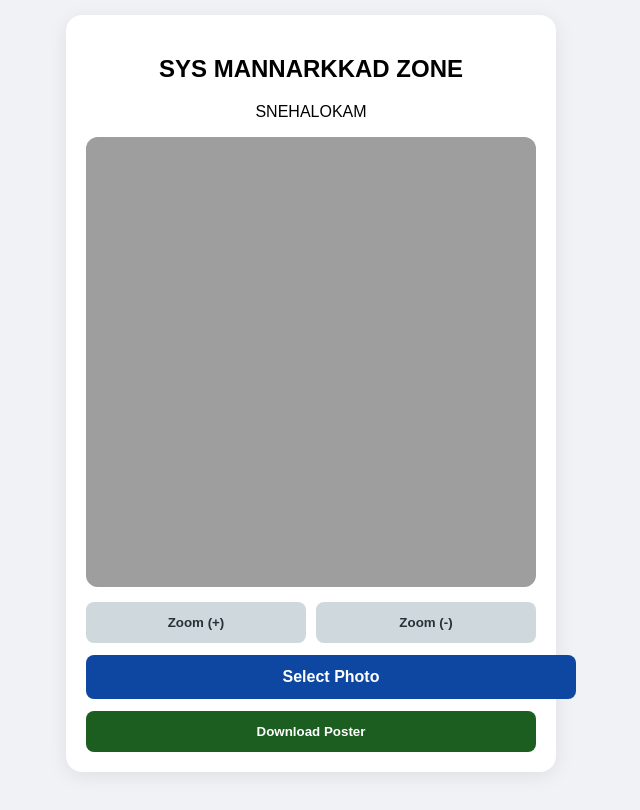
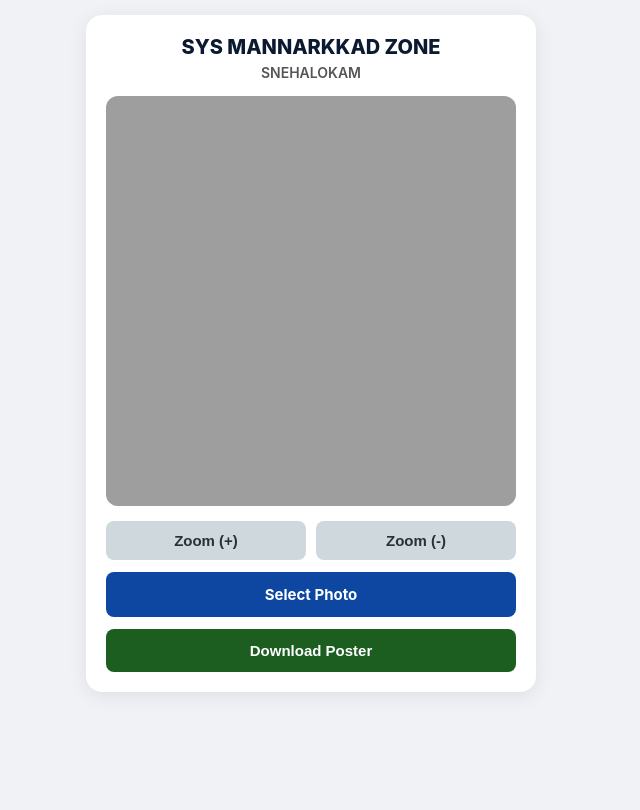
Before and after one commit to jafarsadiq206-hub/sysmannarkkad-snehalogham, a plain HTML site: page index.html in a window 1280 px wide. Both pictures are taken after a click on the button "Zoom (+)". Shown: the whole page, without its empty margins (329-969 px from the left). Drawn offline with Linux system fonts and the light colour scheme.

Commit message:
Update index.html

```diff
--- a/index.html
+++ b/index.html
@@ -3,18 +3,102 @@
 <head>
   <meta charset="UTF-8">
   <meta name="viewport" content="width=device-width, initial-scale=1.0, maximum-scale=1.0, user-scalable=no">
-  <title>SYS Mannarkkad Snehalokam</title>
+  <title>SYS Mannarkkad Snehalokam - Poster Generator</title>
   <style>
-    body { font-family: sans-serif; background-color: #f0f2f5; margin: 0; padding: 15px; display: flex; flex-direction: column; align-items: center; min-height: 100vh; }
-    .container { background: #ffffff; padding: 20px; border-radius: 16px; box-shadow: 0 4px 20px rgba(0,0,0,0.08); max-width: 450px; width: 100%; text-align: center; }
-    #canvas-container { width: 100%; background-color: #ddd; border-radius: 12px; overflow: hidden; margin-bottom: 15px; touch-action: none; position: relative; }
-    canvas { width: 100%; height: auto; display: block; }
-    .controls { display: flex; flex-direction: column; gap: 12px; }
-    .btn-group { display: flex; gap: 10px; justify-content: center; }
-    button, .file-upload-label { background-color: #0d47a1; color: white; border: none; padding: 13px 20px; border-radius: 8px; font-weight: bold; cursor: pointer; width: 100%; }
-    .secondary-btn { background-color: #cfd8dc; color: #263238; width: auto; flex: 1; }
-    .download-btn { background-color: #1b5e20; }
-    input[type="file"] { display: none; }
+    * {
+      box-sizing: border-box;
+      -webkit-tap-highlight-color: transparent;
+    }
+    body {
+      font-family: -apple-system, BlinkMacSystemFont, "Segoe UI", Roboto, Helvetica, Arial, sans-serif;
+      background-color: #f0f2f5;
+      margin: 0;
+      padding: 15px;
+      display: flex;
+      flex-direction: column;
+      align-items: center;
+      min-height: 100vh;
+    }
+    .container {
+      background: #ffffff;
+      padding: 20px;
+      border-radius: 16px;
+      box-shadow: 0 4px 20px rgba(0,0,0,0.08);
+      max-width: 450px;
+      width: 100%;
+      text-align: center;
+    }
+    h2 {
+      margin: 0 0 5px 0;
+      color: #0b1a30;
+      font-size: 20px;
+      font-weight: 800;
+    }
+    p {
+      color: #555;
+      font-size: 14px;
+      margin: 0 0 15px 0;
+      font-weight: 600;
+    }
+    #canvas-container {
+      width: 100%;
+      position: relative;
+      background-color: #e2e8f0;
+      border-radius: 12px;
+      overflow: hidden;
+      margin-bottom: 15px;
+      touch-action: none; /* മൊബൈൽ സ്ക്രോളിംഗ് ഒഴിവാക്കി ക്യാൻവാസിൽ ടച്ച് ലഭിക്കാൻ */
+      box-shadow: inset 0 0 8px rgba(0,0,0,0.05);
+    }
+    canvas {
+      width: 100%;
+      height: auto;
+      display: block;
+      cursor: grab;
+    }
+    canvas:active {
+      cursor: grabbing;
+    }
+    .controls {
+      display: flex;
+      flex-direction: column;
+      gap: 12px;
+    }
+    .btn-group {
+      display: flex;
+      gap: 10px;
+      justify-content: center;
+    }
+    button, .file-upload-label {
+      background-color: #0d47a1;
+      color: white;
+      border: none;
+      padding: 13px 20px;
+      border-radius: 8px;
+      font-size: 15px;
+      font-weight: bold;
+      cursor: pointer;
+      display: inline-block;
+      width: 100%;
+      box-sizing: border-box;
+      transition: 0.2s;
+    }
+    .secondary-btn {
+      background-color: #cfd8dc;
+      color: #263238;
+      width: auto;
+      flex: 1;
+      padding: 11px;
+    }
+    .download-btn {
+      background-color: #1b5e20;
+    }
+    .download-btn:active, button:active {
+      transform: scale(0.98);
+    }
+    input[type="file"] {
+      display: none;
+    }
   </style>
 </head>
 <body>
@@ -22,16 +106,20 @@
   <div class="container">
     <h2>SYS MANNARKKAD ZONE</h2>
     <p>SNEHALOKAM</p>
+
     <div id="canvas-container">
       <canvas id="posterCanvas" width="1080" height="1080"></canvas>
     </div>
+
     <div class="controls">
       <div class="btn-group">
         <button type="button" class="secondary-btn" id="zoomInBtn">Zoom (+)</button>
         <button type="button" class="secondary-btn" id="zoomOutBtn">Zoom (-)</button>
       </div>
+
       <label class="file-upload-label" for="imageLoader">Select Photo</label>
       <input type="file" id="imageLoader" accept="image/*">
+
       <button type="button" class="download-btn" id="downloadBtn">Download Poster</button>
     </div>
   </div>
@@ -39,34 +127,58 @@
   <script>
     const canvas = document.getElementById('posterCanvas');
     const ctx = canvas.getContext('2d');
+    const imageLoader = document.getElementById('imageLoader');
+    const downloadBtn = document.getElementById('downloadBtn');
+    const zoomInBtn = document.getElementById('zoomInBtn');
+    const zoomOutBtn = document.getElementById('zoomOutBtn');
 
     let frameImage = new Image();
     frameImage.crossOrigin = "anonymous";
-    frameImage.src = 'frame.png.png'; // അപ്‌ലോഡ് ചെയ്ത ഫയലിന്റെ പേര്
+    frameImage.src = 'frame.png.png';
 
     let userImage = null;
-    let userImgX = 0, userImgY = 0, scale = 1;
+    let userImgX = 0;
+    let userImgY = 0;
+    let scale = 1;
 
-    // ചിത്രം ലോഡ് ആകുമ്പോൾ തന്നെ ഫ്രെയിം വരയ്ക്കാൻ
-    frameImage.onload = () => { drawCanvas(); };
+    // ഫ്രെയിം ലോഡ് ആകുമ്പോൾ തന്നെ ക്യാൻവാസിൽ വരയ്ക്കുന്നു
+    frameImage.onload = () => {
+      drawCanvas();
+    };
 
     function drawCanvas() {
       ctx.clearRect(0, 0, canvas.width, canvas.height);
-      // ആദ്യം ഫോട്ടോ വരയ്ക്കുന്നു
+
+      // ഫോട്ടോ താഴെ വരയ്ക്കുന്നു
       if (userImage) {
-        ctx.drawImage(userImage, userImgX, userImgY, userImage.width * scale, userImage.height * scale);
+        ctx.drawImage(
+          userImage,
+          userImgX,
+          userImgY,
+          userImage.width * scale,
+          userImage.height * scale
+        );
       }
-      // പിന്നെ ഫ്രെയിം വരയ്ക്കുന്നു
-      if (frameImage.complete) {
+
+      // ഫ്രെയിം മുകളിൽ വരയ്ക്കുന്നു
+      if (frameImage.complete && frameImage.naturalWidth !== 0) {
         ctx.drawImage(frameImage, 0, 0, canvas.width, canvas.height);
       }
     }
 
-    document.getElementById('imageLoader').addEventListener('change', (e) => {
+    // ആദ്യമേ തന്നെ ഫ്രെയിം വരയ്ക്കാൻ കോൾ ചെയ്യുന്നു
+    drawCanvas();
+
+    // ഫോട്ടോ സെലക്ട് ചെയ്യുമ്പോൾ
+    imageLoader.addEventListener('change', (e) => {
+      const file = e.target.files[0];
+      if (!file) return;
+
       const reader = new FileReader();
       reader.onload = (event) => {
         userImage = new Image();
         userImage.onload = () => {
+          // ഫോട്ടോ മുഴുവനായി കാണത്തക്കവിധം നടുവിൽ വെക്കുന്നു
           scale = Math.max(canvas.width / userImage.width, canvas.height / userImage.height);
           userImgX = (canvas.width - userImage.width * scale) / 2;
           userImgY = (canvas.height - userImage.height * scale) / 2;
@@ -74,17 +186,139 @@
         };
         userImage.src = event.target.result;
       };
-      reader.readAsDataURL(e.target.files[0]);
+      reader.readAsDataURL(file);
     });
 
-    // Zoom & Drag logic (ഒന്നുകൂടി ഉറപ്പിച്ചു)
-    document.getElementById('zoomInBtn').onclick = () => { scale *= 1.1; drawCanvas(); };
-    document.getElementById('zoomOutBtn').onclick = () => { scale /= 1.1; drawCanvas(); };
-    document.getElementById('downloadBtn').onclick = () => {
-      if(!userImage) { alert('ഫോട്ടോ സെലക്ട് ചെയ്യൂ!'); return; }
+    // --- ടച്ച് കൺട്രോളുകൾ (മൊബൈലിൽ വിരൽ കൊണ്ട് നീക്കാനും Pinch Zoom ചെയ്യാനും) ---
+    let isDragging = false;
+    let touchStartX = 0, touchStartY = 0;
+    let initialPinchDistance = 0;
+    let initialScale = 1;
+
+    canvas.addEventListener('touchstart', (e) => {
+      if (!userImage) return;
+
+      if (e.touches.length === 1) {
+        isDragging = true;
+        touchStartX = e.touches[0].clientX;
+        touchStartY = e.touches[0].clientY;
+      } else if (e.touches.length === 2) {
+        isDragging = false;
+        initialPinchDistance = Math.hypot(
+          e.touches[0].clientX - e.touches[1].clientX,
+          e.touches[0].clientY - e.touches[1].clientY
+        );
+        initialScale = scale;
+      }
+    }, { passive: false });
+
+    canvas.addEventListener('touchmove', (e) => {
+      if (!userImage) return;
+      e.preventDefault(); // സ്ക്രീൻ സ്ക്രോൾ ആവാതെ തടയുന്നു
+
+      const rect = canvas.getBoundingClientRect();
+      const coordFactor = canvas.width / rect.width;
+
+      if (e.touches.length === 1 && isDragging) {
+        const currentX = e.touches[0].clientX;
+        const currentY = e.touches[0].clientY;
+
+        const dx = (currentX - touchStartX) * coordFactor;
+        const dy = (currentY - touchStartY) * coordFactor;
+
+        userImgX += dx;
+        userImgY += dy;
+
+        touchStartX = currentX;
+        touchStartY = currentY;
+        drawCanvas();
+      } else if (e.touches.length === 2 && initialPinchDistance > 0) {
+        const currentDist = Math.hypot(
+          e.touches[0].clientX - e.touches[1].clientX,
+          e.touches[0].clientY - e.touches[1].clientY
+        );
+
+        const zoomFactor = currentDist / initialPinchDistance;
+        scale = initialScale * zoomFactor;
+        drawCanvas();
+      }
+    }, { passive: false });
+
+    canvas.addEventListener('touchend', (e) => {
+      if (e.touches.length === 1) {
+        isDragging = true;
+        touchStartX = e.touches[0].clientX;
+        touchStartY = e.touches[0].clientY;
+      } else if (e.touches.length === 0) {
+        isDragging = false;
+        initialPinchDistance = 0;
+      }
+    });
+
+    // --- മൗസ് കൺട്രോളുകൾ (കമ്പ്യൂട്ടറിൽ ക്ലിക്ക് ചെയ്ത് നീക്കാൻ) ---
+    let isMouseDown = false;
+    let mouseStartX = 0, mouseStartY = 0;
+
+    canvas.addEventListener('mousedown', (e) => {
+      if (!userImage) return;
+      isMouseDown = true;
+      mouseStartX = e.clientX;
+      mouseStartY = e.clientY;
+    });
+
+    window.addEventListener('mousemove', (e) => {
+      if (!isMouseDown || !userImage) return;
+      const rect = canvas.getBoundingClientRect();
+      const coordFactor = canvas.width / rect.width;
+
+      const dx = (e.clientX - mouseStartX) * coordFactor;
+      const dy = (e.clientY - mouseStartY) * coordFactor;
+
+      userImgX += dx;
+      userImgY += dy;
+
+      mouseStartX = e.clientX;
+      mouseStartY = e.clientY;
+      drawCanvas();
+    });
+
+    window.addEventListener('mouseup', () => {
+      isMouseDown = false;
+    });
+
+    // മൗസ് വീൽ വഴി സൂം ചെയ്യാൻ
+    canvas.addEventListener('wheel', (e) => {
+      if (!userImage) return;
+      e.preventDefault();
+      const zoomMultiplier = e.deltaY < 0 ? 1.08 : 0.92;
+      scale *= zoomMultiplier;
+      drawCanvas();
+    }, { passive: false });
+
+    // --- ബട്ടണുകൾ വഴിയുള്ള സൂം ---
+    zoomInBtn.addEventListener('click', () => {
+      if (!userImage) return;
+      scale *= 1.15;
+      drawCanvas();
+    });
+
+    zoomOutBtn.addEventListener('click', () => {
+      if (!userImage) return;
+      scale /= 1.15;
+      drawCanvas();
+    });
+
+    // --- ഡൗൺലോഡ് ബട്ടൺ ---
+    downloadBtn.addEventListener('click', () => {
+      if (!userImage) {
+        alert('ദയവായി ആദ്യം ഒരു ഫോട്ടോ സെലക്ട് ചെയ്യുക!');
+        return;
+      }
       const link = document.createElement('a');
-      link.download = 'sys-poster.png'; link.href = canvas.toDataURL('image/png', 1.0); link.click();
-    };
+      link.download = 'sys-snehalokam-poster.png';
+      link.href = canvas.toDataURL('image/png', 1.0);
+      link.click();
+    });
   </script>
 </body>
 </html>
```
